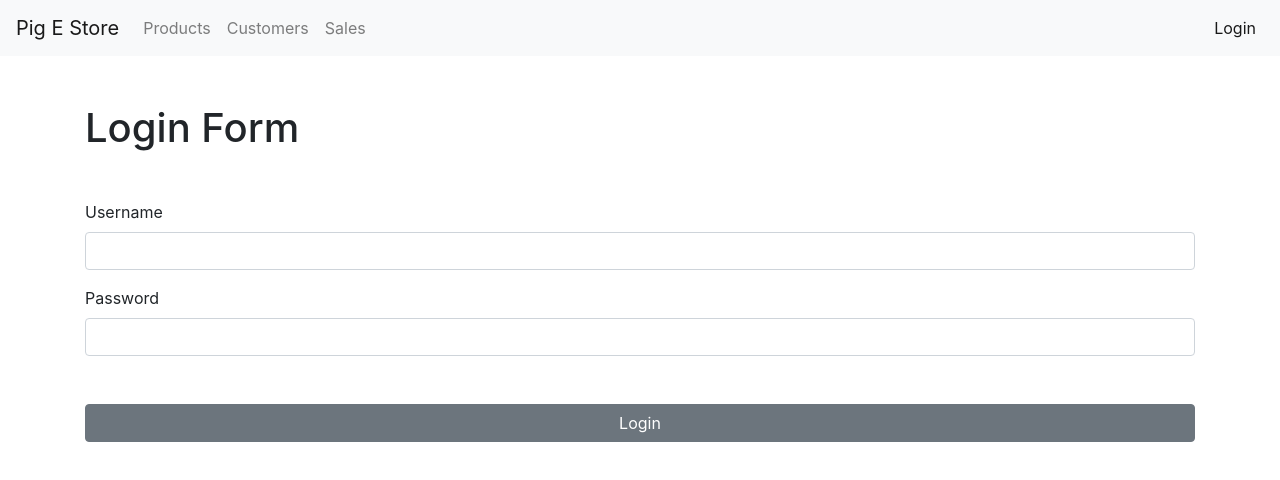
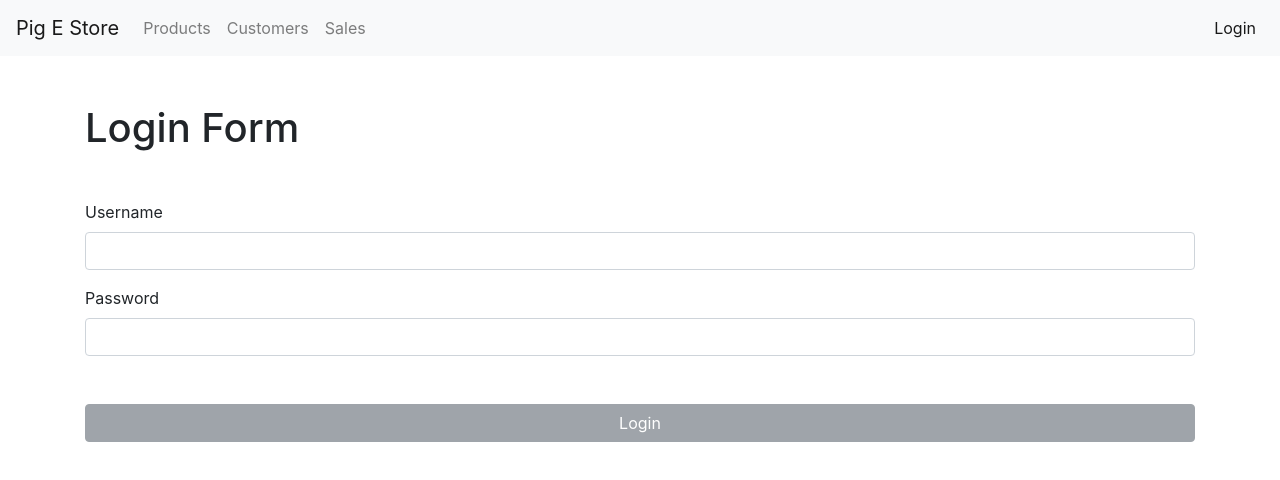
Before and after one commit to ariozone/e-store, a React (Create React App) app: page /login in a window 1280 px wide. Shown: the top 480 px of the page. Built offline with nearby package versions, Linux system fonts and the light colour scheme.

Commit message:
Modify Login button to be disabled if inputs are not valid.#5

```diff
--- a/src/components/loginForm.jsx
+++ b/src/components/loginForm.jsx
@@ -75,7 +75,7 @@ export default class LoginForm extends Component {
             id={"username"}
             label={"Username"}
             onChange={this.handleChange}
-            type={"email"}
+            type={"text"}
             error={errors.username}
           />
           <Input
@@ -88,7 +88,11 @@ export default class LoginForm extends Component {
             error={errors.password}
           />
 
-          <button type="submit" className="btn btn-secondary btn-block my-5">
+          <button
+            type="submit"
+            className="btn btn-secondary btn-block my-5"
+            disabled={this.validate()}
+          >
             Login
           </button>
         </form>
```
